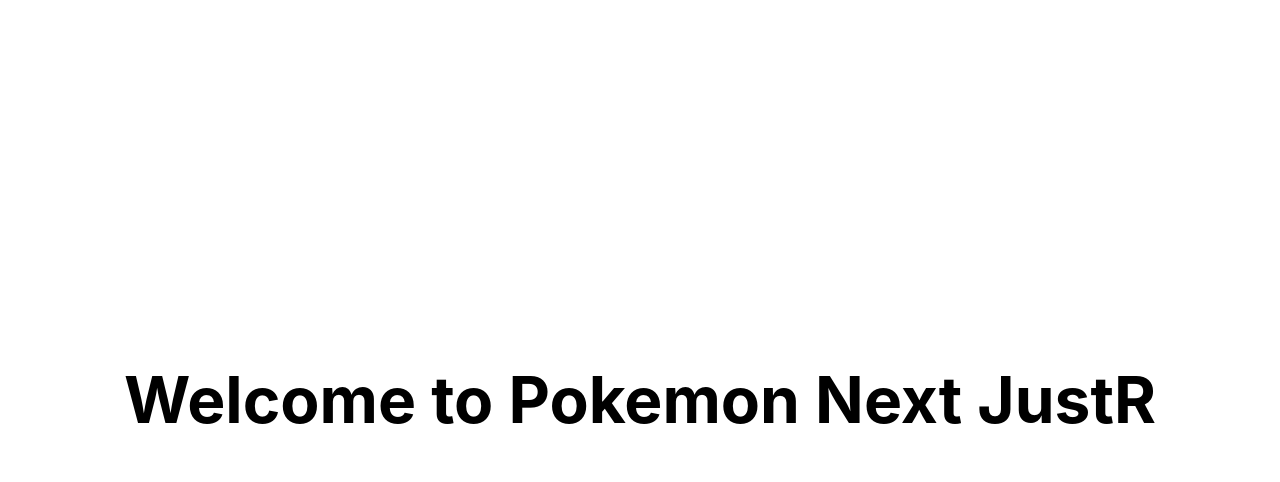
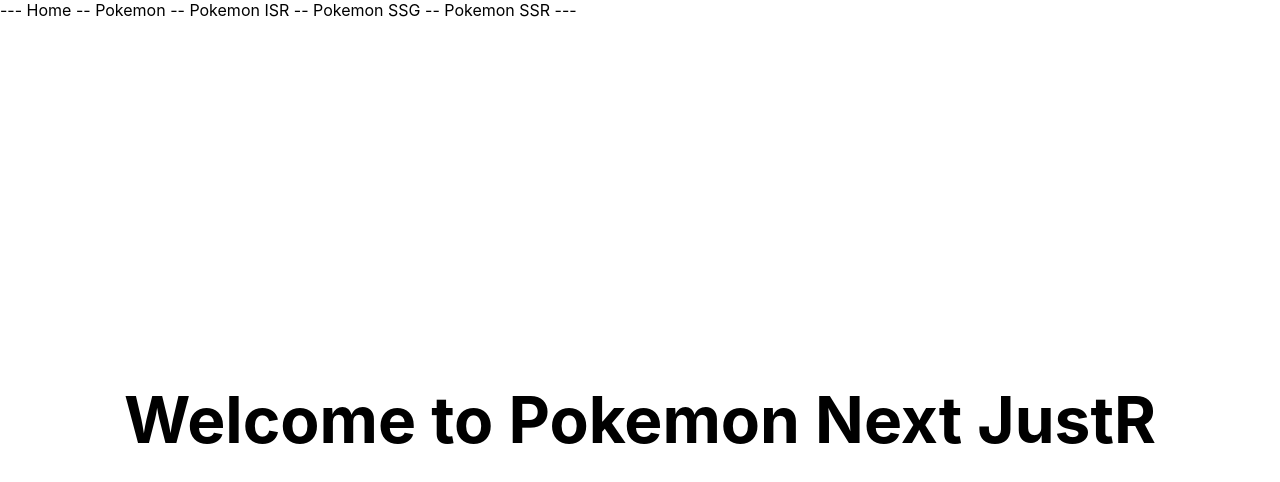
Before and after one commit to AdrianPaoletti/202109-W08CH01-adrian-paoletti, a Next.js app: page / in a window 1280 px wide. Shown: the top 482 px of the page. Built offline with nearby package versions, Linux system fonts and the light colour scheme.

Commit message:
Added navBar

```diff
--- a/pages/_app.js
+++ b/pages/_app.js
@@ -1,7 +1,29 @@
 import '../styles/globals.css'
+import Link from "next/link";
 
 function MyApp({ Component, pageProps }) {
-  return <Component {...pageProps} />
+  return (
+    <>
+      <nav>
+        <Link href="/">
+          <a> --- Home -- </a>
+        </Link>
+        <Link href="/pokemon">
+          <a>  Pokemon -- </a>
+        </Link>
+        <Link href="/mis-pokemon/ISR">
+          <a>  Pokemon ISR -- </a>
+        </Link>
+        <Link href="/mis-pokemon/SSG">
+          <a>  Pokemon SSG -- </a>
+        </Link>
+        <Link href="/mis-pokemon/SSR">
+          <a>  Pokemon SSR --- </a>
+        </Link>
+      </nav>
+      <Component {...pageProps} />
+    </>
+  )
 }
 
 export default MyApp
```
